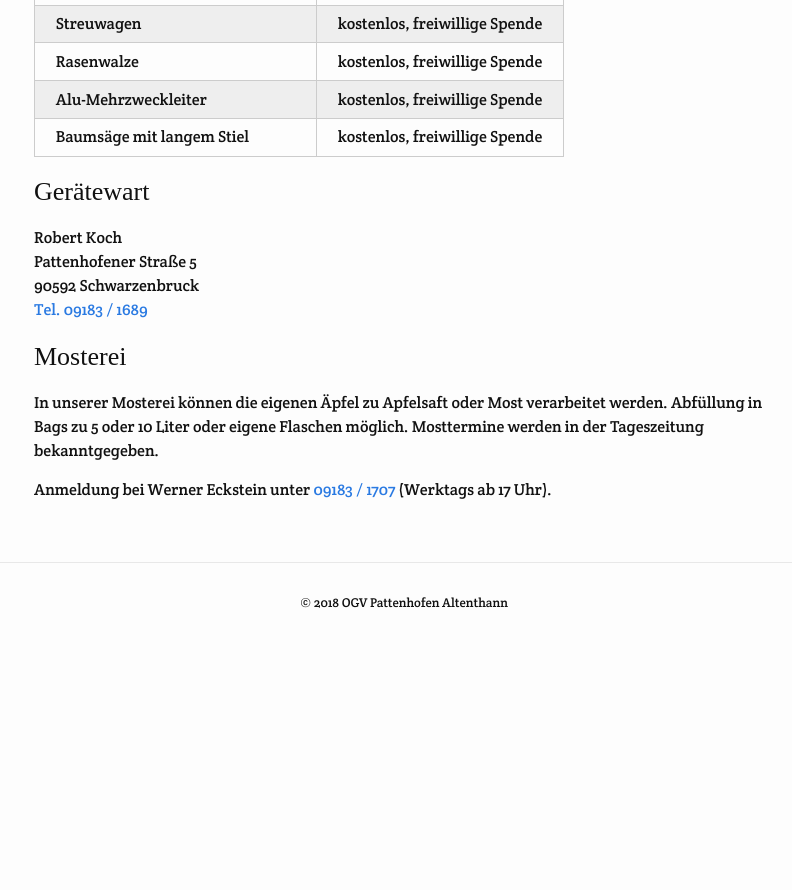
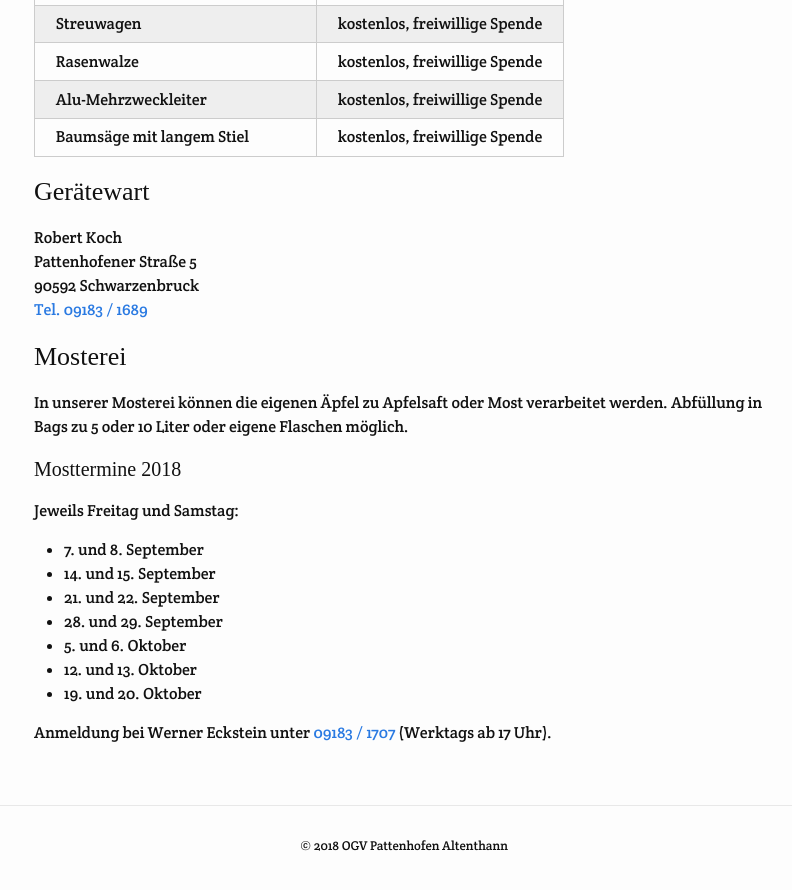
Before and after one commit to markuseckstein/ogv, a Jekyll site: the page built from geraete.html, in a window 1280 px wide and 900 px high, scrolled down 761 px. Shown: the top 890 px of the window, without its empty margins (236-1028 px from the left). Built offline with Jekyll 4.4.1, drawn with Linux system fonts in a browser that asks for light colours; some web fonts are replaced; before the commit the page ends 1418 px from its top, so only the background shows below that.

Commit message:
feat: update mosttermine

```diff
--- a/geraete.html
+++ b/geraete.html
@@ -60,7 +60,20 @@ teaser-image: geraete
 <h3>Mosterei</h3>
 <p>
   In unserer Mosterei können die eigenen Äpfel zu Apfelsaft oder Most verarbeitet werden. Abfüllung in Bags zu 5 oder 10 Liter
-  oder eigene Flaschen möglich. Mosttermine werden in der Tageszeitung bekanntgegeben.
+  oder eigene Flaschen möglich.
+</p>
+<h4>Mosttermine 2018</h4>
+ Jeweils Freitag und Samstag:
+<p>
+ <ul>
+  <li>7. und 8. September</li>
+  <li>14. und 15. September</li>
+  <li>21. und 22. September</li>
+  <li>28. und 29. September</li>
+  <li>5. und 6. Oktober</li>
+  <li>12. und 13. Oktober</li>
+  <li>19. und 20. Oktober</li>
+ </ul>
 </p>
 <p>Anmeldung bei Werner Eckstein unter
   <a href="tel:+49-9183-1707">09183 / 1707</a> (Werktags ab 17 Uhr).</p>
```
